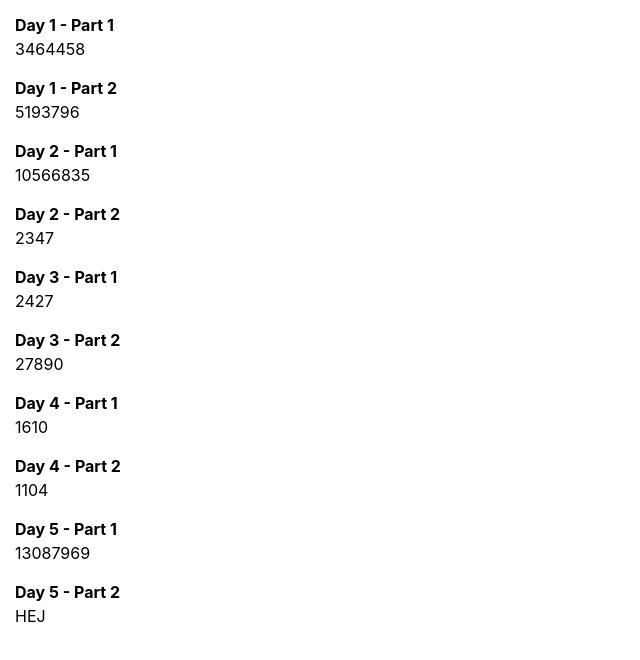
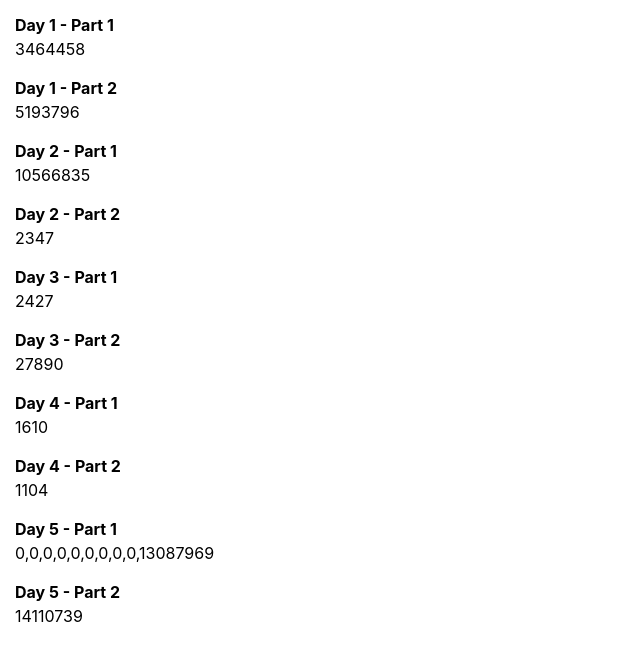
Before and after one commit to vostromberg/adventofcode, a React (Create React App) app: page / in a window 1280 px wide. Shown: the top 660 px of the page, without its empty margins (0-640 px from the left). Built offline with nearby package versions, Linux system fonts and the light colour scheme.

Commit message:
Day-5 finished

```diff
--- a/src/day-5/day5.ts
+++ b/src/day-5/day5.ts
@@ -11,7 +11,7 @@ export const day5part1 = async () => {
 }
 
 export const day5part2 = async () => {
-    const input = getInput();
-
-    return "HEJ";
+    const program = getInput();
+    const result = runProgram(program, 5);
+    return result.output.join(",");
 }
--- a/src/intCodeComputer/intCodeComputer.ts
+++ b/src/intCodeComputer/intCodeComputer.ts
@@ -1,29 +1,38 @@
 import { parseOpCode, IOperationExecutor } from "./operation";
-import { addOperation } from "./addOperation";
-import { multiplyOperation } from "./multiplyOperation";
-import { writeInputOperation } from "./writeInputOperation";
-import { writeOutputOperation } from "./writeOutputOperation";
+import { addOperation } from "./operations/add";
+import { multiplyOperation } from "./operations/multiply";
+import { writeInputOperation } from "./operations/writeInput";
+import { writeOutputOperation } from "./operations/writeOutput";
+import { jumpIfFalse } from "./operations/jumpIfFalse";
+import { jumpIfTrue } from "./operations/jumpIfTrue";
+import { lessThan } from "./operations/lessThan";
+import { equal } from "assert";
+import { equals } from "./operations/equals";
 
 export enum OpCode {
     Add = 1,
     Multiply = 2,
     WriteInput = 3,
     WriteOutput = 4,
+    JumpIfTrue = 5,
+    JumpIfFalse = 6,
+    LessThan = 7,
+    Equals = 8,
     Exit = 99
 }
 
-export interface IProgramState{
-    program:number[];
-    position:number;
+export interface IProgramState {
+    program: number[];
+    position: number;
 }
 
-export interface IProgramResult{
-    programState:IProgramState;
-    output:number[];
+export interface IProgramResult {
+    programState: IProgramState;
+    output: number[];
 }
 
-export const getExecutor = (opCode:OpCode): IOperationExecutor => {
-    switch(opCode) {
+export const getExecutor = (opCode: OpCode): IOperationExecutor => {
+    switch (opCode) {
         case OpCode.Add:
             return addOperation;
         case OpCode.Multiply:
@@ -32,15 +41,23 @@ export const getExecutor = (opCode:OpCode): IOperationExecutor => {
             return writeInputOperation;
         case OpCode.WriteOutput:
             return writeOutputOperation;
+        case OpCode.JumpIfFalse:
+            return jumpIfFalse;
+        case OpCode.JumpIfTrue:
+            return jumpIfTrue;
+        case OpCode.LessThan:
+            return lessThan;
+        case OpCode.Equals:
+            return equals;
         default:
-            throw "Unknown OpCode";
+            throw "Unknown OpCode " + opCode;
     }
 }
 
-export const runProgram = (program: number[], input?: number):IProgramResult => {
-    let programState:IProgramState = {
-        program:program.slice(),
-        position:0
+export const runProgram = (program: number[], input?: number): IProgramResult => {
+    let programState: IProgramState = {
+        program: program.slice(),
+        position: 0
     };
     let isFinished = false;
     let output = [];
@@ -52,8 +69,7 @@ export const runProgram = (program: number[], input?: number):IProgramResult =>
         else {
             const operationResult = getExecutor(opCode)(programState, input);
             //console.log(operationResult);
-            if (operationResult.output) {
-                console.log(operationResult);
+            if (operationResult.output !== undefined) {
                 output.push(operationResult.output);
             }
             programState = operationResult.programState;
--- /dev/null
+++ b/src/intCodeComputer/operations/add.ts
@@ -0,0 +1,18 @@
+import { IOperationExecutor, getParameterValue, getParameterMode } from '../operation';
+import { OpCode, IProgramState } from '../intCodeComputer';
+
+export const addOperation: IOperationExecutor = (programState: IProgramState) => {
+    const operationInstructions = programState.program[programState.position].toString();
+    const value1 = getParameterValue(programState.program, programState.position + 1, getParameterMode(operationInstructions, 1));
+    const value2 = getParameterValue(programState.program, programState.position + 2, getParameterMode(operationInstructions, 2));
+    const result = value1 + value2;
+    const valuePosition = programState.program[programState.position + 3];
+    const program = programState.program.slice();
+    program[valuePosition] = result;
+    return {
+        programState: {
+            program,
+            position: programState.position + 4
+        }
+    };
+}
--- a/src/intCodeComputer/addOperation.ts
+++ b/src/intCodeComputer/operations/equals.ts
@@ -1,16 +1,16 @@
-import { IOperationExecutor, getParameterValue, getParameterMode } from './operation';
-import { OpCode, IProgramState } from './intCodeComputer';
+import { IOperationExecutor, getParameterValue, getParameterMode } from '../operation';
+import { IProgramState } from '../intCodeComputer';
 
-export const addOperation: IOperationExecutor = (programState: IProgramState) => {
+export const equals: IOperationExecutor = (programState: IProgramState, input?:number) => {
     const operationInstructions = programState.program[programState.position].toString();
     const value1 = getParameterValue(programState.program, programState.position + 1, getParameterMode(operationInstructions, 1));
     const value2 = getParameterValue(programState.program, programState.position + 2, getParameterMode(operationInstructions, 2));
-    const result = value1 + value2;
     const valuePosition = programState.program[programState.position + 3];
     const program = programState.program.slice();
-    program[valuePosition] = result;
+    program[valuePosition] = value1 === value2 ? 1 : 0;
     return {
         programState: {
+            ...programState,
             program,
             position: programState.position + 4
         }
--- /dev/null
+++ b/src/intCodeComputer/operations/jumpIfFalse.ts
@@ -0,0 +1,14 @@
+import { IOperationExecutor, getParameterValue, getParameterMode } from '../operation';
+import { IProgramState } from '../intCodeComputer';
+
+export const jumpIfFalse: IOperationExecutor = (programState: IProgramState, input?:number) => {
+    const operationInstructions = programState.program[programState.position].toString();
+    const condition = getParameterValue(programState.program, programState.position + 1, getParameterMode(operationInstructions, 1));
+    const newPosition = getParameterValue(programState.program, programState.position + 2, getParameterMode(operationInstructions, 2));
+    return {
+        programState: {
+           ...programState,
+           position: condition === 0 ? newPosition : programState.position + 3
+        }
+    };
+}
--- /dev/null
+++ b/src/intCodeComputer/operations/jumpIfTrue.ts
@@ -0,0 +1,14 @@
+import { IOperationExecutor, getParameterValue, getParameterMode } from '../operation';
+import { IProgramState } from '../intCodeComputer';
+
+export const jumpIfTrue: IOperationExecutor = (programState: IProgramState, input?:number) => {
+    const operationInstructions = programState.program[programState.position].toString();
+    const condition = getParameterValue(programState.program, programState.position + 1, getParameterMode(operationInstructions, 1));
+    const newPosition = getParameterValue(programState.program, programState.position + 2, getParameterMode(operationInstructions, 2));
+    return {
+        programState: {
+           ...programState,
+           position: condition !== 0 ? newPosition : programState.position + 3
+        }
+    };
+}
--- a/src/intCodeComputer/multiplyOperation.ts
+++ b/src/intCodeComputer/operations/lessThan.ts
@@ -1,16 +1,16 @@
-import { IOperationExecutor, getParameterValue, getParameterMode } from './operation';
-import { IProgramState } from './intCodeComputer';
+import { IOperationExecutor, getParameterValue, getParameterMode } from '../operation';
+import { IProgramState } from '../intCodeComputer';
 
-export const multiplyOperation: IOperationExecutor = (programState: IProgramState) => {
+export const lessThan: IOperationExecutor = (programState: IProgramState, input?: number) => {
     const operationInstructions = programState.program[programState.position].toString();
     const value1 = getParameterValue(programState.program, programState.position + 1, getParameterMode(operationInstructions, 1));
     const value2 = getParameterValue(programState.program, programState.position + 2, getParameterMode(operationInstructions, 2));
-    const result = value1 * value2;
     const valuePosition = programState.program[programState.position + 3];
     const program = programState.program.slice();
-    program[valuePosition] = result;
+    program[valuePosition] = value1 < value2 ? 1 : 0;
     return {
         programState: {
+            ...programState,
             program,
             position: programState.position + 4
         }
--- /dev/null
+++ b/src/intCodeComputer/operations/multiply.ts
@@ -0,0 +1,18 @@
+import { IOperationExecutor, getParameterValue, getParameterMode } from '../operation';
+import { IProgramState } from '../intCodeComputer';
+
+export const multiplyOperation: IOperationExecutor = (programState: IProgramState) => {
+    const operationInstructions = programState.program[programState.position].toString();
+    const value1 = getParameterValue(programState.program, programState.position + 1, getParameterMode(operationInstructions, 1));
+    const value2 = getParameterValue(programState.program, programState.position + 2, getParameterMode(operationInstructions, 2));
+    const result = value1 * value2;
+    const valuePosition = programState.program[programState.position + 3];
+    const program = programState.program.slice();
+    program[valuePosition] = result;
+    return {
+        programState: {
+            program,
+            position: programState.position + 4
+        }
+    };
+}
--- a/src/intCodeComputer/writeInputOperation.ts
+++ b/src/intCodeComputer/operations/writeInput.ts
@@ -1,5 +1,5 @@
-import { IOperationExecutor, getParameterValue, getParameterMode } from './operation';
-import { IProgramState } from './intCodeComputer';
+import { IOperationExecutor, getParameterValue, getParameterMode } from '../operation';
+import { IProgramState } from '../intCodeComputer';
 
 export const writeInputOperation: IOperationExecutor = (programState: IProgramState, input?:number) => {
     const valuePosition = programState.program[programState.position + 1];
--- a/src/intCodeComputer/writeOutputOperation.ts
+++ b/src/intCodeComputer/operations/writeOutput.ts
@@ -1,5 +1,5 @@
-import { IOperationExecutor, getParameterValue, getParameterMode } from './operation';
-import { IProgramState } from './intCodeComputer';
+import { IOperationExecutor, getParameterValue, getParameterMode } from '../operation';
+import { IProgramState } from '../intCodeComputer';
 
 export const writeOutputOperation: IOperationExecutor = (programState: IProgramState) => {
     const operationInstructions = programState.program[programState.position].toString();
```
Also changed, not shown: 1 other file (tests, documents, lock files or other folders).
